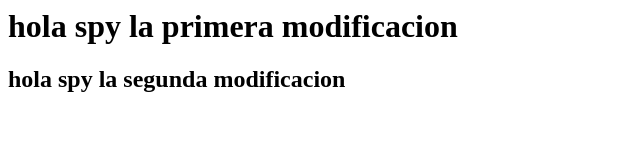
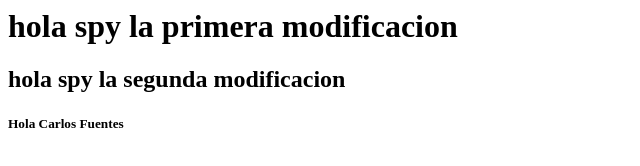
Before and after one commit to mariolarenas/prueba2, a plain HTML site: page index.html in a window 1280 px wide. Shown: the whole page, without its empty margins (0-640 px from the left). Drawn offline with Linux system fonts and the light colour scheme.

Commit message:
Hola Carlos h5

```diff
--- a/index.html
+++ b/index.html
@@ -7,6 +7,8 @@
 <h1>hola spy la primera modificacion</h1>
 <h2>hola spy la segunda modificacion</h2>
 
+<h5> Hola Carlos Fuentes </h5>
+
 </body>
 
 </html>
```
